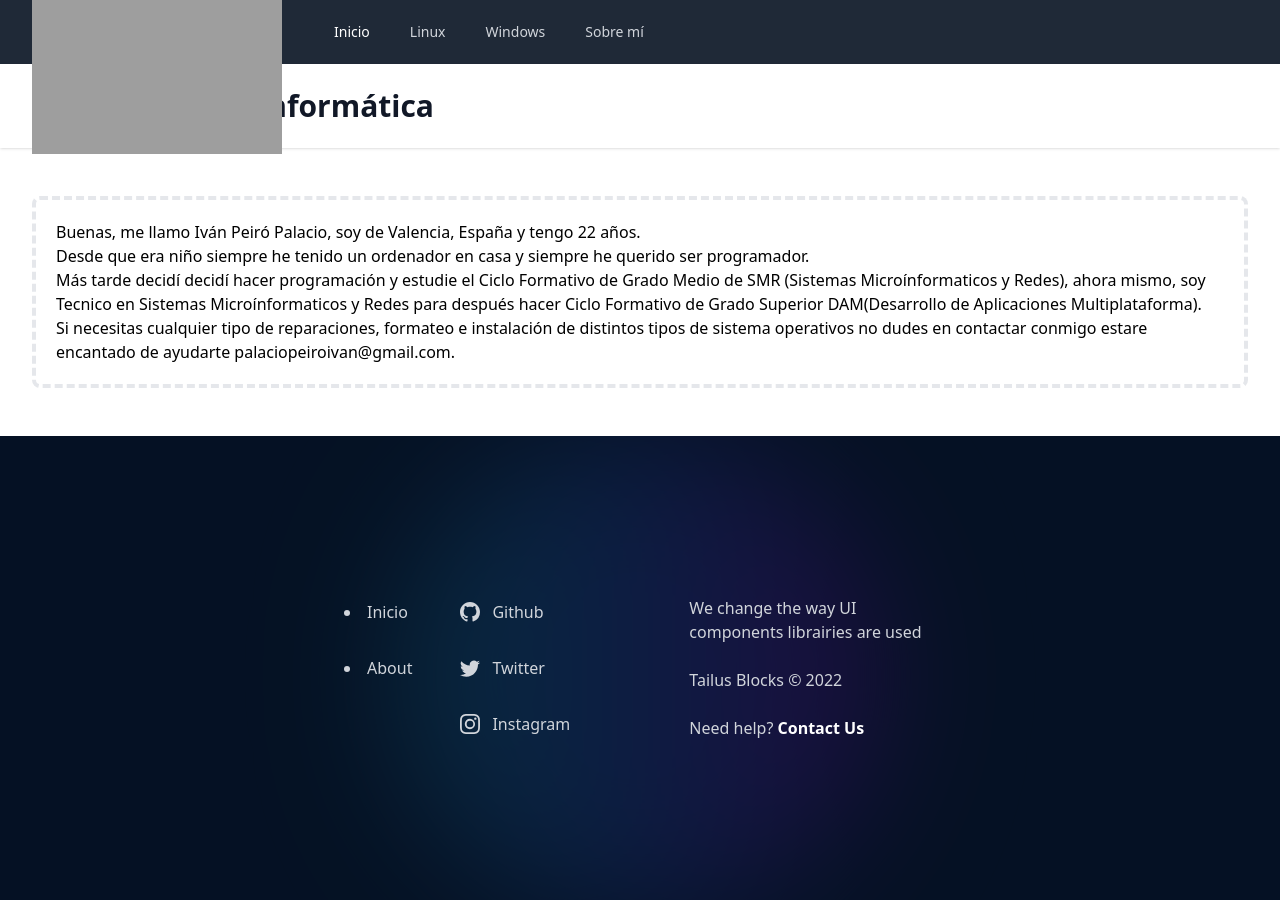
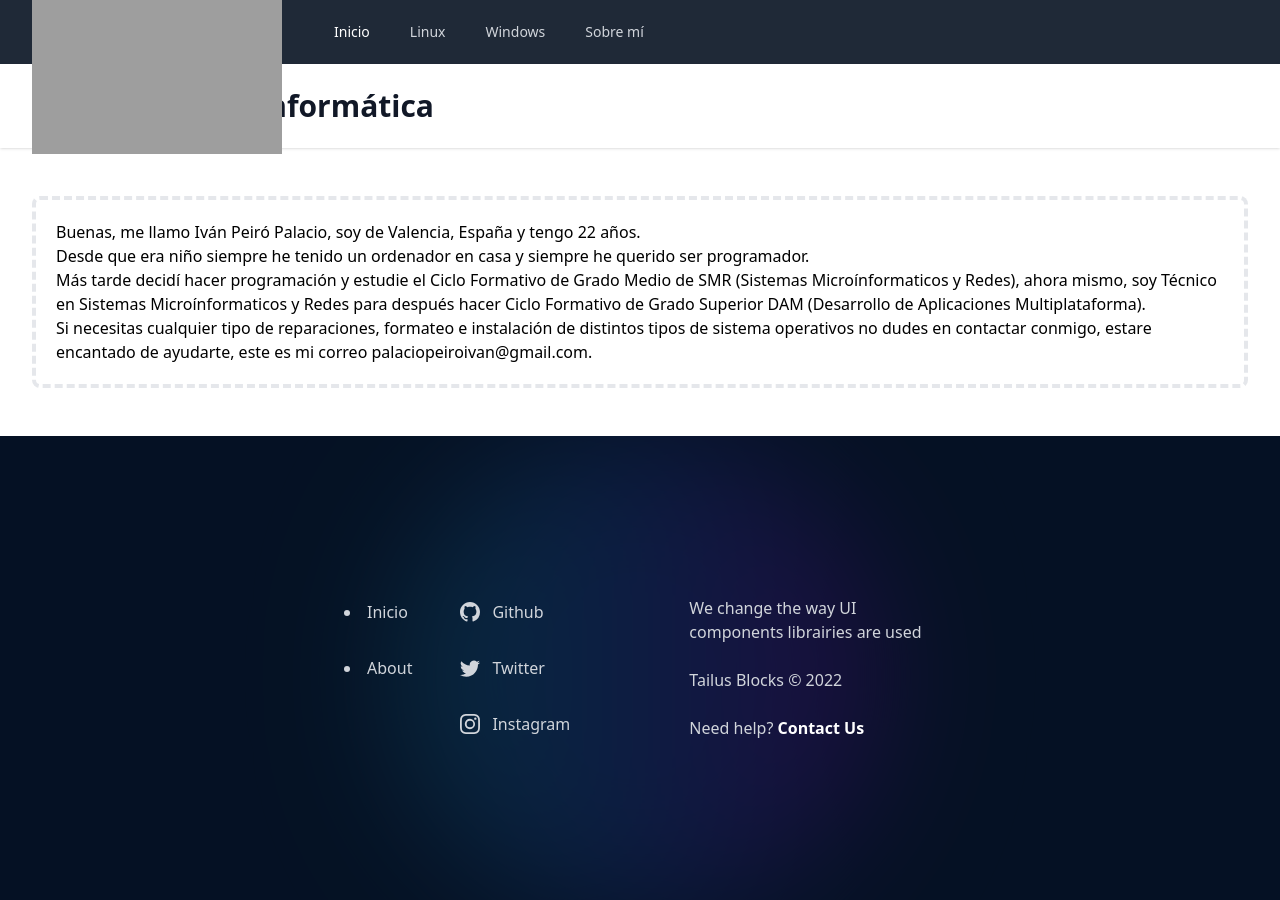
Before and after one commit to ivaeiro/porfolio, a Next.js app: page /about in a window 1280 px wide. Built offline with nearby package versions, Linux system fonts and the light colour scheme; grey boxes are pictures that could not be loaded.

Commit message:
successfully builded

```diff
--- a/pages/about.jsx
+++ b/pages/about.jsx
@@ -19,16 +19,16 @@ function About() {
           querido ser programador.
         </p>
         <p>
-          Más tarde decidí decidí hacer programación y estudie el Ciclo
+          Más tarde decidí hacer programación y estudie el Ciclo
           Formativo de Grado Medio de SMR (Sistemas Microínformaticos y Redes),
-          ahora mismo, soy Tecnico en Sistemas Microínformaticos y Redes para
-          después hacer Ciclo Formativo de Grado Superior DAM(Desarrollo de
+          ahora mismo, soy Técnico en Sistemas Microínformaticos y Redes para
+          después hacer Ciclo Formativo de Grado Superior DAM (Desarrollo de
           Aplicaciones Multiplataforma).
         </p>
         <p>
           Si necesitas cualquier tipo de reparaciones, formateo e instalación de
-          distintos tipos de sistema operativos no dudes en contactar conmigo
-          estare encantado de ayudarte palaciopeiroivan@gmail.com.
+          distintos tipos de sistema operativos no dudes en contactar conmigo,
+          estare encantado de ayudarte, este es mi correo palaciopeiroivan@gmail.com.
         </p>
       </ContainerMain>
       <Footer />
```
